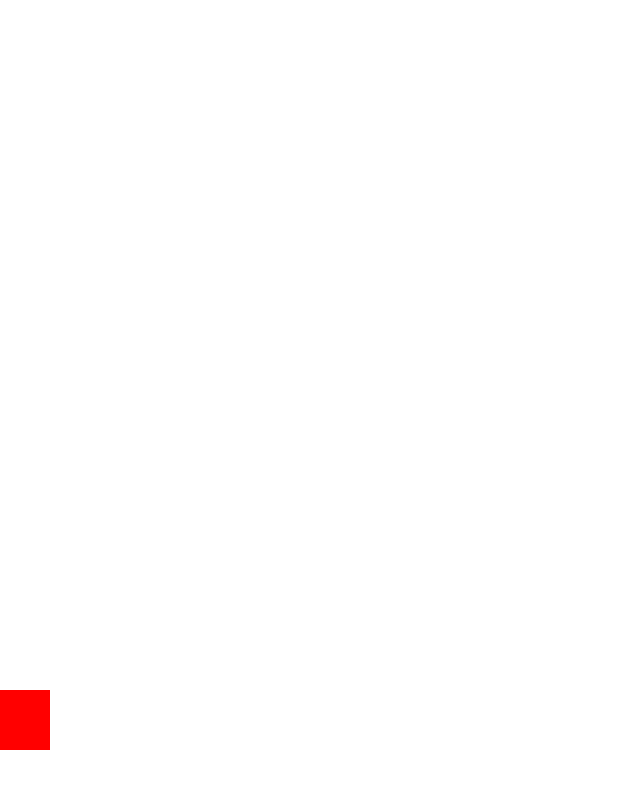
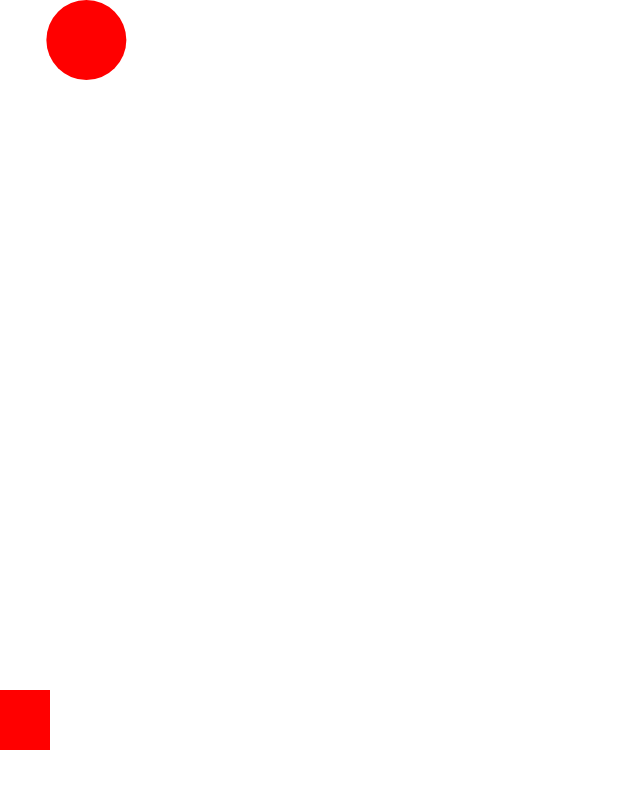
Before and after one commit to Rouby/kids, a React (Vite) app: page / in a window 1280 px wide. Shown: the top 788 px of the page, without its empty margins (0-640 px from the left). Built offline with nearby package versions, Linux system fonts and the light colour scheme.

Commit message:
feat: add planet falling
Signed-off-by: Jonathan Burke <jonathan.burke.1311@googlemail.com>

```diff
--- a/src/App.tsx
+++ b/src/App.tsx
@@ -1,18 +1,29 @@
-import { motion, useSpring } from 'framer-motion';
+import { motion, useMotionValue, useSpring } from 'framer-motion';
+import { useEffect } from 'react';
 
 export function App() {
+  return (
+    <>
+      <Rocket />
+
+      <Planet />
+    </>
+  );
+}
+
+function Rocket() {
   const x = useSpring(0);
 
+  const rocketWidth = 50;
   const xPadding = 50;
   const yPadding = 50;
-  const rocketWidth = 50;
 
   return (
     <>
       <motion.div
         style={{
+          position: 'absolute',
           background: 'red',
-          position: 'absolute',
           pointerEvents: 'none',
           x,
           bottom: yPadding,
@@ -23,9 +34,9 @@ export function App() {
 
       <div
         style={{
+          position: 'absolute',
           background: 'transparent',
           touchAction: 'none',
-          position: 'absolute',
           top: 0,
           bottom: 0,
           left: 0,
@@ -46,3 +57,36 @@ export function App() {
     </>
   );
 }
+
+function Planet() {
+  const x = useMotionValue(0);
+  const y = useMotionValue(0);
+
+  const size = 80;
+
+  useEffect(() => {
+    const interval = setInterval(() => {
+      y.set(y.get() + 2);
+      if (y.get() > document.body.clientHeight) {
+        x.set(Math.random() * document.body.clientWidth);
+        y.set(0);
+      }
+    }, 1);
+
+    return () => clearInterval(interval);
+  }, []);
+
+  return (
+    <motion.div
+      style={{
+        position: 'absolute',
+        background: 'red',
+        x,
+        y,
+        width: size,
+        height: size,
+        borderRadius: size / 2,
+      }}
+    />
+  );
+}
```
